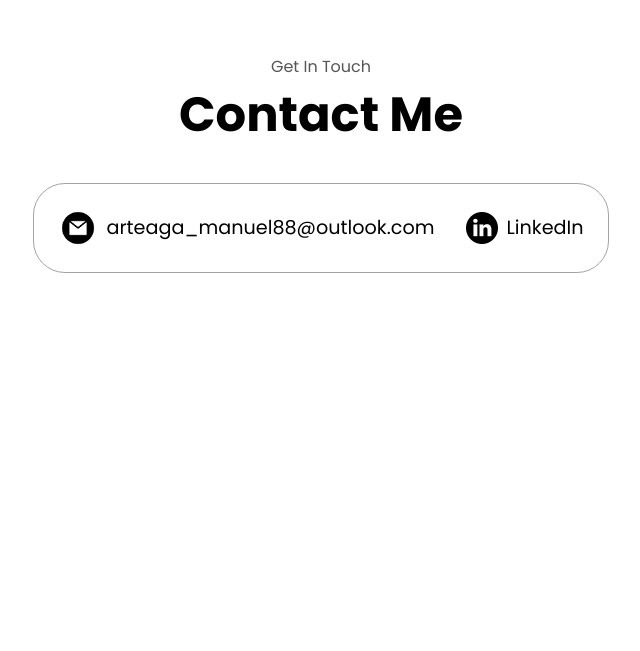
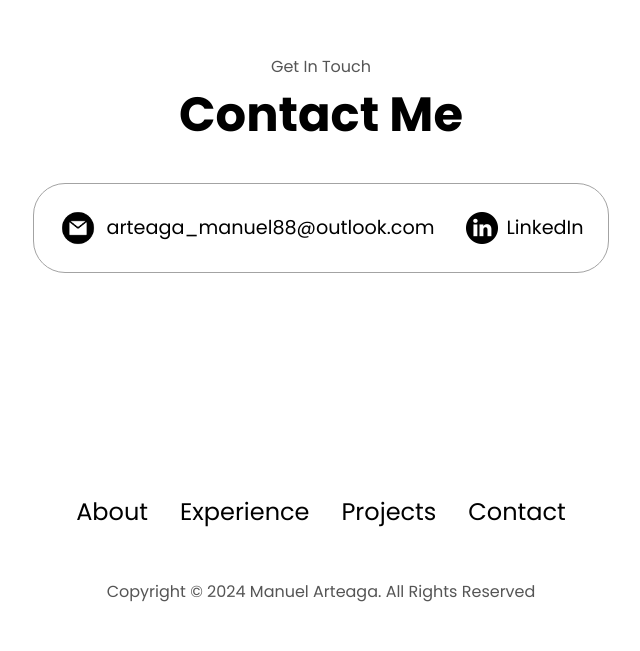
Before and after one commit to Arteaga08/portafolio---HTML-Css-js, a plain HTML site: page index.html in a window 1280 px wide. Shown: the part 4318-4969 px from the top of the page, without its empty margins (319-959 px from the left). Before the commit the page ends 4761 px from the top, so only its background shows below. Drawn offline with Linux system fonts and the light colour scheme; files whose address does not match are found by name.

Commit message:
Footer created

```diff
--- a/index.html
+++ b/index.html
@@ -416,7 +416,8 @@
             class="icon contact-icon"
           />
           <p>
-            <a href="https://www.linkedin.com/in/manuel-alejandro-arteaga-ontiveros-39b502369"
+            <a
+              href="https://www.linkedin.com/in/manuel-alejandro-arteaga-ontiveros-39b502369"
               >LinkedIn</a
             >
           </p>
@@ -424,6 +425,20 @@
       </div>
     </section>
 
+    <footer>
+      <nav>
+        <div class="nav-links-container">
+          <ul class="nav-links">
+            <li><a href="#about">About</a></li>
+            <li><a href="#experience">Experience</a></li>
+            <li><a href="#projects">Projects</a></li>
+            <li><a href="#contact">Contact</a></li>
+          </ul>
+        </div>
+      </nav>
+      <p>Copyright &#169; 2024 Manuel Arteaga. All Rights Reserved</p>
+    </footer>
+
     <script src="script.js"></script>
   </body>
 </html>
--- a/style.css
+++ b/style.css
@@ -441,3 +441,14 @@ article .icon {
 .email-icon {
   height: 2.5rem;
 }
+
+/* FOOTER */
+
+footer {
+  height: 26vh;
+  margin:  0 1rem;
+}
+
+footer p {
+  text-align: center;
+}
```
